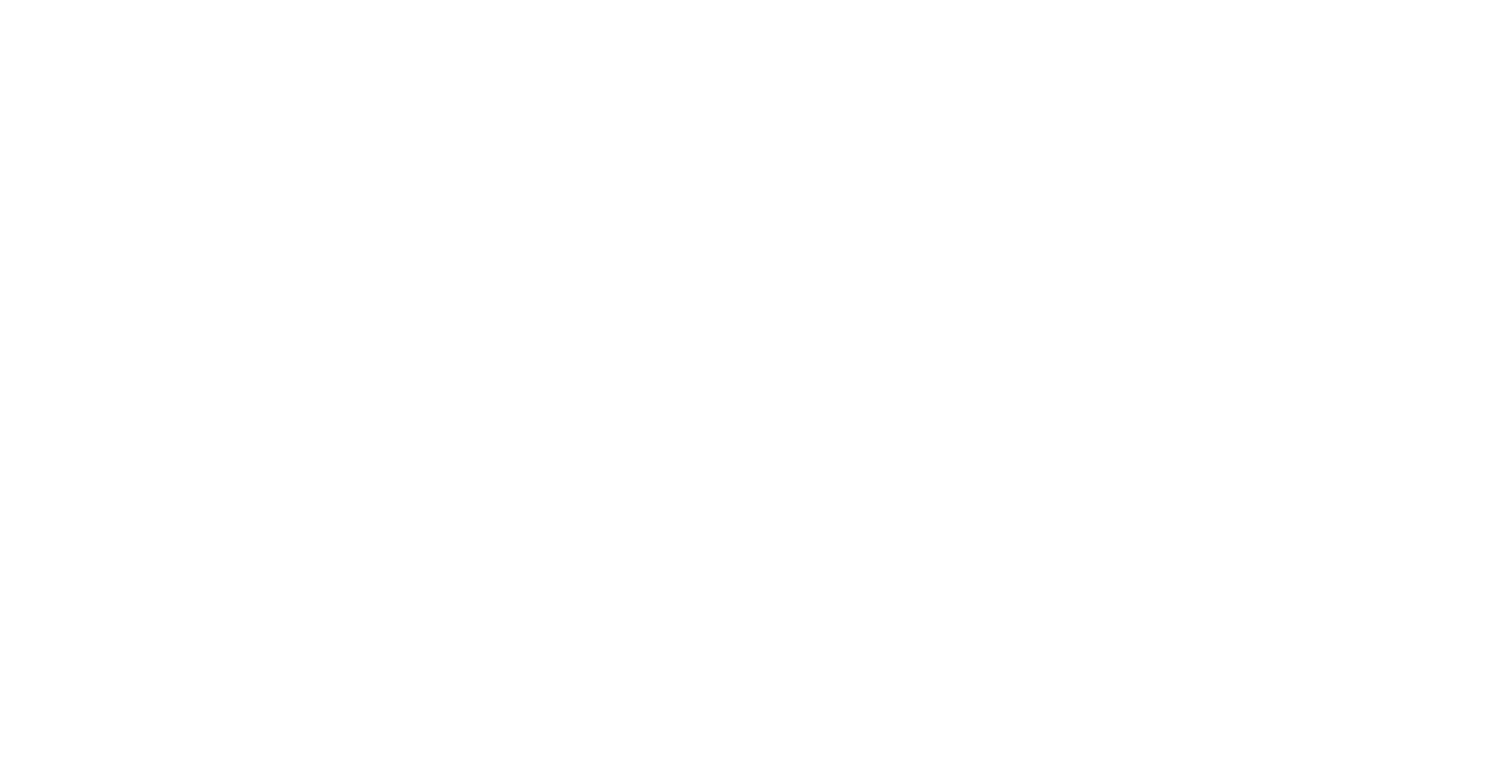
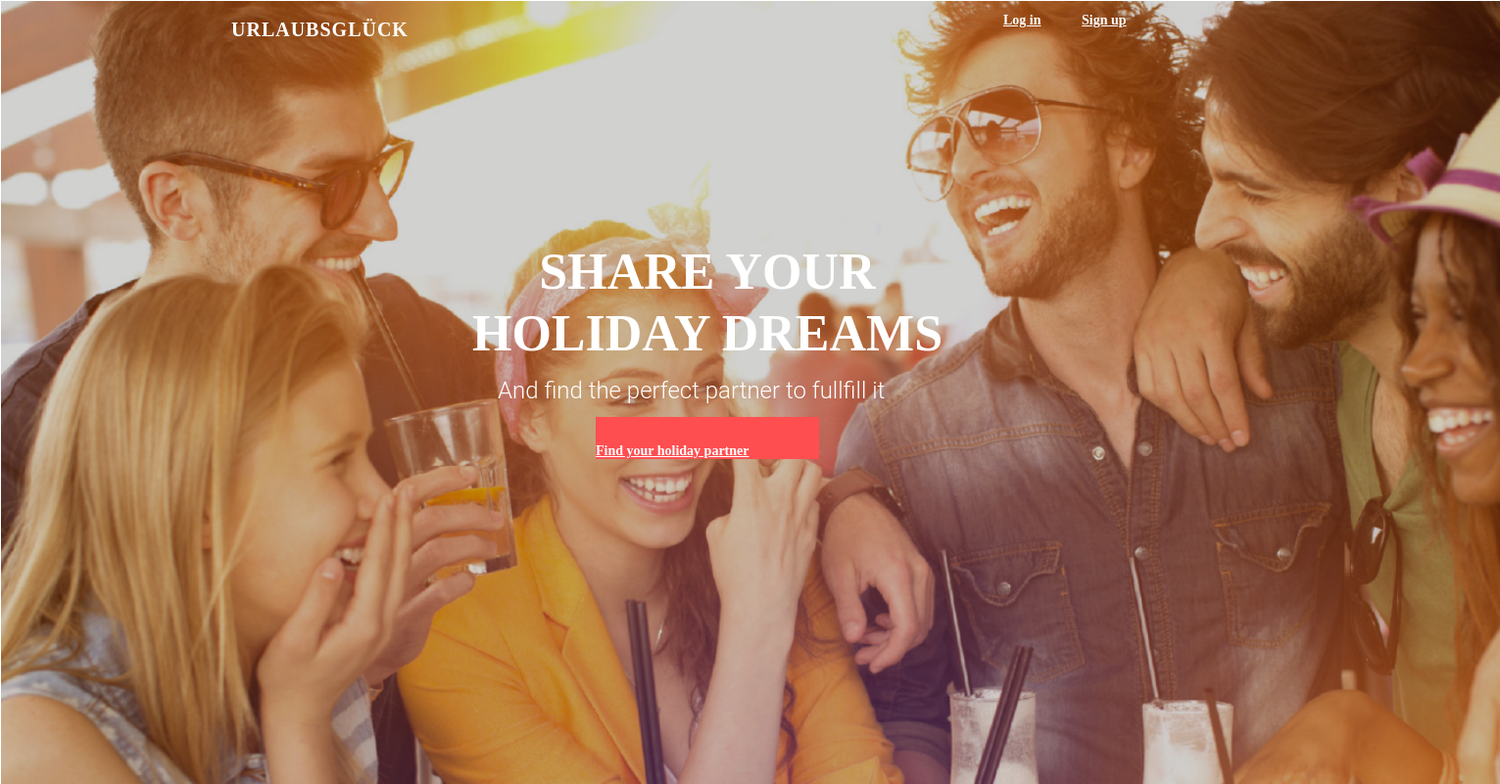
Before and after one commit to Dima20122222222/Holideys, a plain HTML site: page index.html in a window 1280 px wide. Shown: the whole page at 98% size, 1531 px wide, since content can reach past the window. Drawn offline with Linux system fonts and the light colour scheme.

Commit message:
w
1 section

```diff
--- a/index.html
+++ b/index.html
@@ -5,8 +5,18 @@
     <meta http-equiv="X-UA-Compatible" content="IE=edge">
     <meta name="viewport" content="width=device-width, initial-scale=1.0">
     <title>Document</title>
+    <link rel="stylesheet" href="./style.css">
 </head>
 <body>
-
+    <section class="secti">
+        <div class="a21">
+            <a href="https://www.youtube.com/" class="a2">Sign up</a>
+            <a href="https://www.youtube.com/" class="a1">Log in</a>
+            <h2 class="h2">URLAUBSGLÜCK</h2>
+        </div>
+        <h1 class="h11">Share your holiday dreams</h1>
+        <h2 class="h22">And find the perfect partner to fullfill it</h2>
+        <a href="https://online-video-cutter.com/ru/video-edito" class="h223">Find your holiday partner</a>
+    </section>
 </body>
 </html>
--- /dev/null
+++ b/style.css
@@ -0,0 +1,131 @@
+.h2 {
+    font-family: 'Montserrat';
+    font-style: normal;
+    font-weight: 700;
+    font-size: 20px;
+    line-height: 24px;
+    display: flex;
+    align-items: flex-end;
+    text-align: center;
+    letter-spacing: 1px;
+    text-transform: uppercase;
+    margin-right: 997px;
+    margin-left: 235px;
+    color: #ffffff;
+}
+
+.a1 {
+    position: absolute;
+    width: px;
+    height: px;
+    left: px;
+    top: 11px;
+    font-family: 'Montserrat';
+    font-style: normal;
+    font-weight: 700;
+    font-size: 14px;
+    line-height: 17px;
+    display: flex;
+    align-items: flex-end;
+    text-align: center;
+    color: #ffffff;
+    margin-right: 346px;
+    margin-left: 1023px;
+
+}
+
+.a2 {
+    position: absolute;
+    width: px;
+    height: px;
+    left: px;
+    top: 11px;
+    font-family: 'Montserrat';
+    font-style: normal;
+    font-weight: 700;
+    font-size: 14px;
+    line-height: 17px;
+    /* identical to box height */
+     display: flex;
+    align-items: flex-end;
+    text-align: center;
+    color: #ffff;
+    margin-left: 1103px;
+    margin-right: 254px;
+}
+
+.secti {
+     background-image: url(./images/desk-header\ 1.png);
+     background-repeat: no-repeat;
+     position: absolute;
+     height: 800px;
+     width: 1530px;
+     left: 1px;
+     top: 1px;
+     background-size: cover;
+}
+
+.h11 {
+    position: absolute;
+    width: 508px;
+    height: 127px;
+    left: 467px;
+    top: 201px;
+    font-family: 'Montserrat';
+    font-style: normal;
+    font-weight: 700;
+    font-size: 52px;
+    line-height: 63px;
+    display: flex;
+    align-items: flex-end;
+    text-align: center;
+    text-transform: uppercase;
+     color: #FFFFFF;
+
+}
+
+.h22 {
+    position: absolute;
+    width: 427px;
+    height: 28px;
+    left: 507px;
+    top: 364px;
+    font-family: 'Roboto';
+    font-style: normal;
+    font-weight: 300;
+    font-size: 24px;
+    line-height: 28px;
+    display: flex;
+    align-items: flex-end;
+    text-align: center;
+     color: #FFFFFF;
+}
+
+.h223 {
+    position: absolute;
+    width: 207px;
+    height: 17px;
+    left: 600px;
+    top: 400px;
+    font-family: 'Montserrat';
+    font-style: normal;
+    font-weight: 700;
+    font-size: 14px;
+    line-height: 17px;
+    /* identical to box height */
+    display: flex;
+    align-items: flex-end;
+    text-align: center;
+    color: #FFFFFF;
+    position: absolute;
+    width: 228px;
+    height: 43px;
+    left: 607px;
+    top: 425px;
+    background: #FF4E50;
+
+}
+
+.a21 {
+
+}
```
Also changed, not shown: images/Rectangle 3.png (added), images/desk-header 1.png (added), 1 other file.
